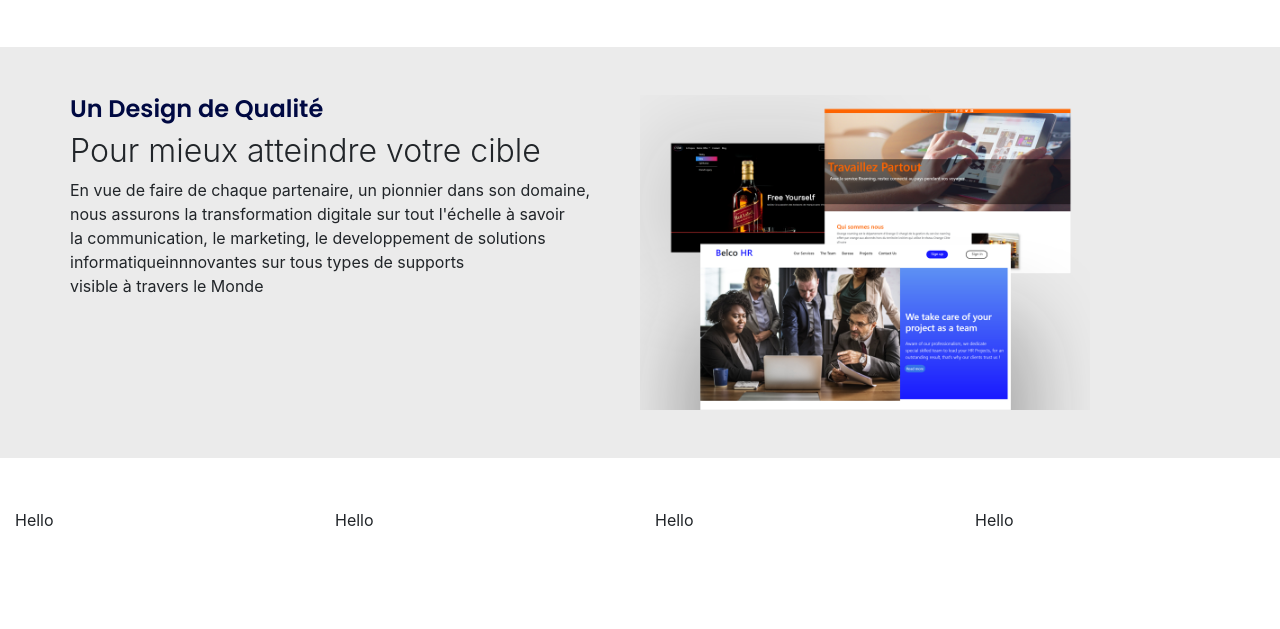
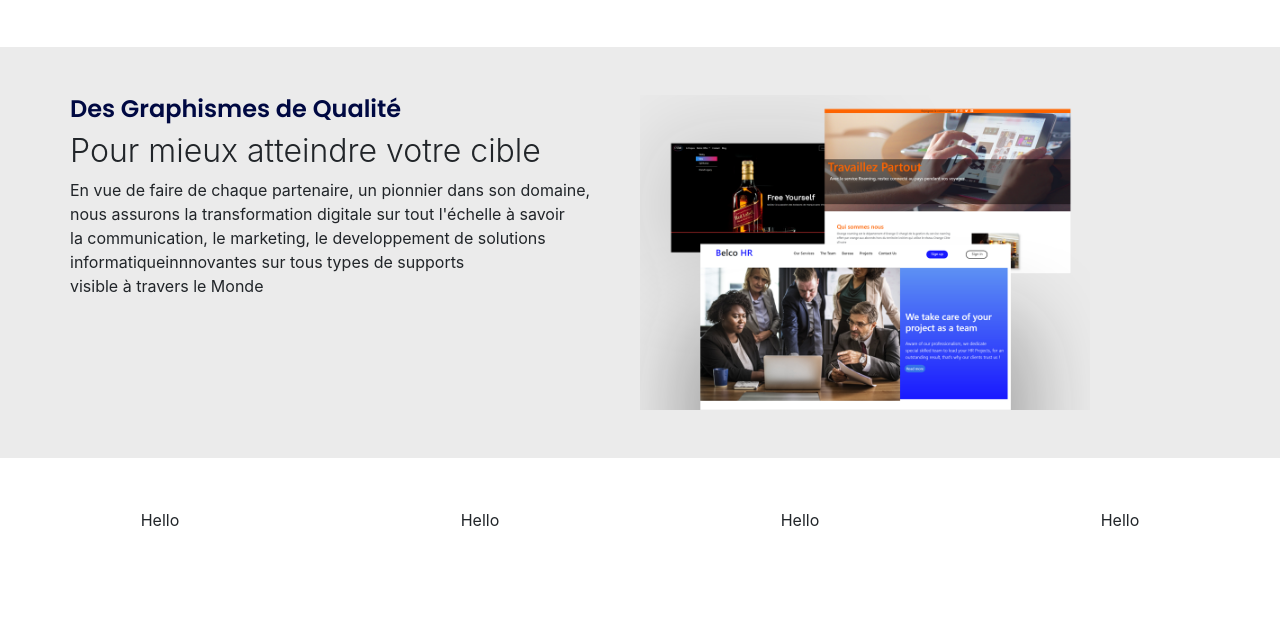
Before and after one commit to issantech/digital, a plain HTML site: page page/about.html in a window 1280 px wide. Shown: the part 2050-2679 px from the top of the page. Drawn offline with nearby package versions, Linux system fonts and the light colour scheme.

Commit message:
Update about.html

```diff
--- a/page/about.html
+++ b/page/about.html
@@ -116,7 +116,7 @@
     <div class="space"></div>
     <div class="row pt-lg-5 pb-lg-5" style="background-color: #ebebeb;">
       <div class="div-lg-4 phone phone-text" style="padding-left: 70px;">
-        <h3>Un Design de Qualité</h3>
+        <h3>Des Graphismes de Qualité</h3>
        <h6 style="font-size: 2em;">Pour mieux atteindre votre cible</h6>
         <p>En vue de faire de chaque partenaire,  un pionnier dans son domaine,<br> nous assurons  la transformation digitale sur tout l'échelle à savoir <br> la communication, le marketing, le developpement  de solutions <br> informatiqueinnnovantes sur tous types de supports <br> visible à travers le Monde<br></p>
       </div>
@@ -126,7 +126,7 @@
     </div>
     <div class="space"></div>
 
-<div class="row">
+<div class="row text-center">
   <div class="col-lg-3">Hello</div>
   <div class="col-lg-3">Hello</div>
   <div class="col-lg-3">Hello</div>
```
